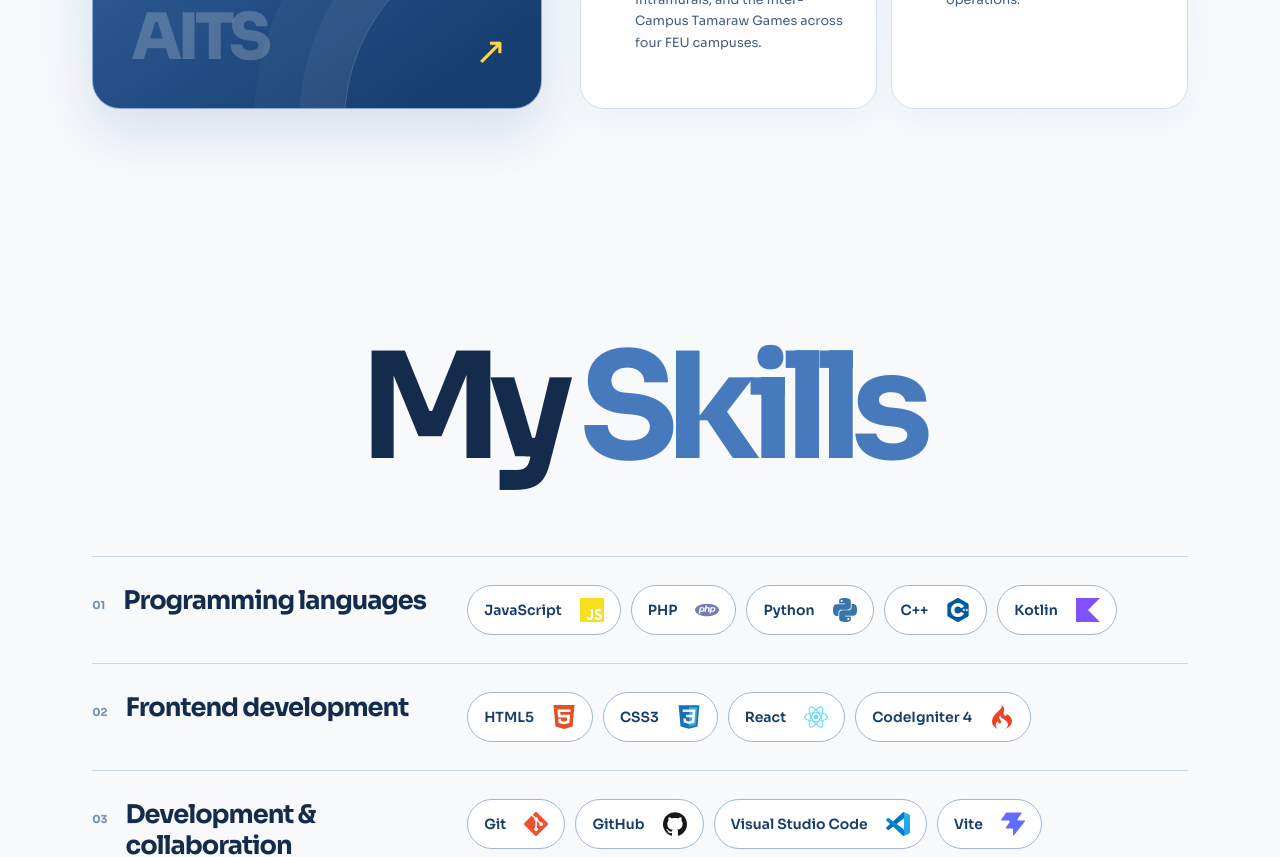
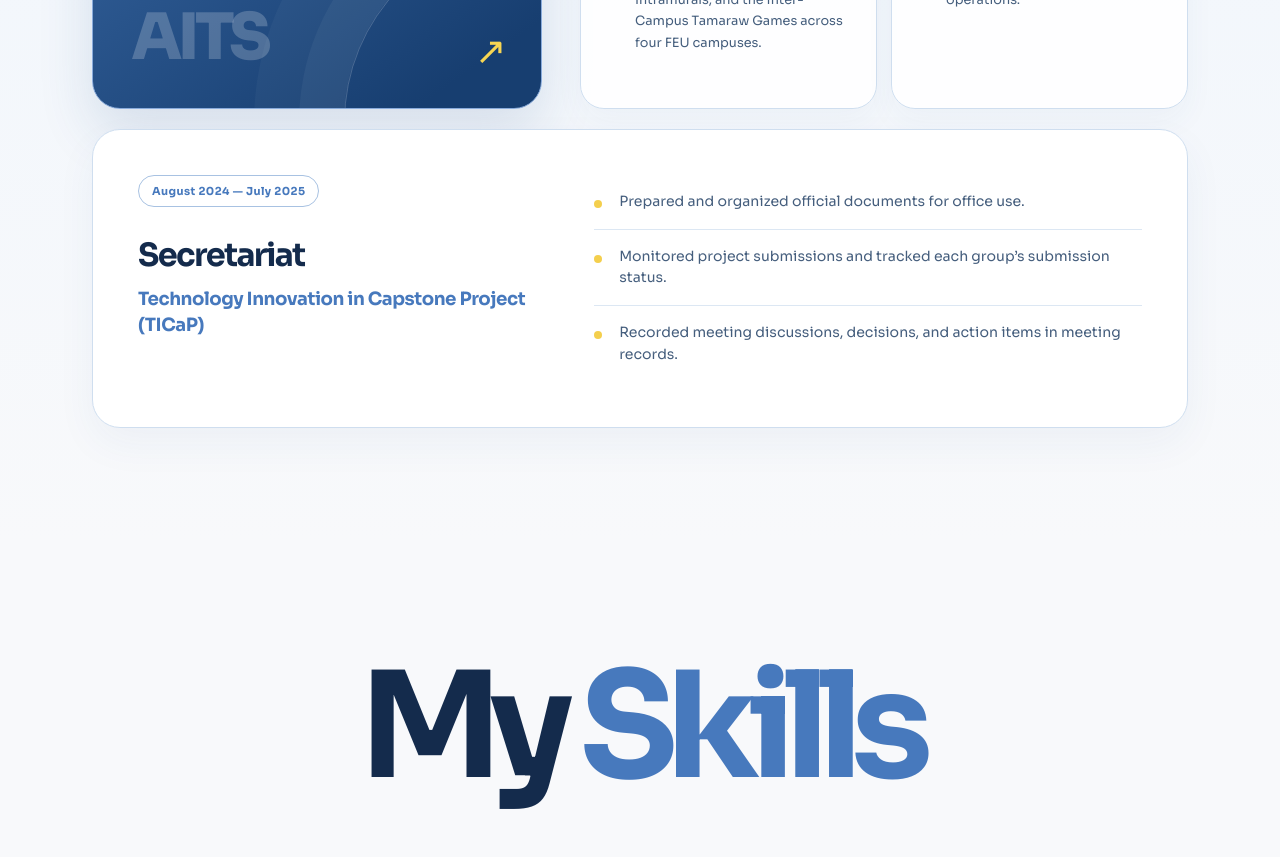
Before and after one commit to armani19/myreactapp, a React (Create React App) app: page / in a window 1280 px wide. Shown: the part 3500-4357 px from the top of the page. Built offline with nearby package versions, Linux system fonts and the light colour scheme.

Commit message:
Add TICaP leadership role and simplify skills labels

```diff
--- a/src/App.css
+++ b/src/App.css
@@ -134,8 +134,7 @@ main { padding-top: 0; }
 .skills-section h2 span { color: #4779bd; }
 .skills-group { display: grid; grid-template-columns: minmax(220px,.65fr) 1.35fr; gap: 28px; align-items: start; padding: 28px 0; border-top: 1px solid #cbd7e5; }
 .skills-group:last-child { border-bottom: 1px solid #cbd7e5; }
-.skills-group-heading { display: flex; gap: 18px; align-items: baseline; }
-.skills-group-heading > span { color: #7390ad; font-size: 11px; font-weight: 700; }
+.skills-group-heading { display: flex; align-items: baseline; }
 .skills-group h3 { margin: 0; font-size: clamp(19px,2vw,27px); line-height: 1.2; letter-spacing: -.04em; }
 .skills-pills { display: flex; flex-wrap: wrap; gap: 10px; }
 .skills-pills span { display: inline-flex; align-items: center; gap: 18px; padding: 12px 16px; border: 1px solid #9db7d2; border-radius: 999px; background: #fff; color: #173d69; font-size: 14px; font-weight: 600; transition: transform .25s,background .25s,border-color .25s; }
@@ -257,8 +256,16 @@ html, body, #root { max-width: 100%; }
 .leadership-highlight-dot { flex: none; width: 10px; height: 10px; margin-top: 8px; border-radius: 50%; background: #f4cf4d; box-shadow: 0 0 0 6px #f4cf4d26; }
 .leadership-highlight h4 { margin: 0 0 12px; color: #174574; font-size: clamp(17px,1.4vw,21px); letter-spacing: -.035em; }
 .leadership-highlight p { margin: 0; color: #455e7d; font-size: clamp(12px,1vw,14px); line-height: 1.7; }
+.leadership-secondary { display: grid; grid-template-columns: minmax(250px,.85fr) minmax(0,1.15fr); gap: clamp(30px,4vw,70px); margin-top: 20px; padding: clamp(28px,3.5vw,50px); border: 1px solid #cfdeef; border-radius: 28px; background: #fff; box-shadow: 0 16px 40px #2a56800d; }
+.leadership-secondary-period { display: inline-block; margin-bottom: 30px; padding: 8px 13px; border: 1px solid #a8c2e2; border-radius: 999px; color: #4779bd; font-size: 11px; font-weight: 700; letter-spacing: .04em; }
+.leadership-secondary h3 { max-width: 490px; margin: 0; font-size: clamp(27px,2.5vw,38px); line-height: 1.16; letter-spacing: -.05em; }
+.leadership-secondary h3 span { display: block; margin-top: 12px; color: #4779bd; font-size: .57em; line-height: 1.45; letter-spacing: -.025em; }
+.leadership-secondary ul { display: grid; align-content: center; gap: 0; margin: 0; padding: 0; list-style: none; }
+.leadership-secondary li { position: relative; padding: 16px 0 16px 25px; border-bottom: 1px solid #dce7f3; color: #455e7d; font-size: clamp(13px,1.1vw,16px); line-height: 1.55; }
+.leadership-secondary li:last-child { border-bottom: 0; }
+.leadership-secondary li::before { content: ''; position: absolute; left: 0; top: 25px; width: 8px; height: 8px; border-radius: 50%; background: #f4cf4d; }
 .leadership-revealed { animation: leadership-arrive .75s cubic-bezier(.2,.7,.2,1) var(--reveal-delay,0ms) both; }
 @keyframes leadership-arrive { from { opacity: 0; translate: 0 24px; } to { opacity: 1; translate: 0 0; } }
-@media (max-width: 950px) { .leadership-layout { grid-template-columns: 1fr; } .leadership-role { min-height: 340px; } .leadership-role h3 { margin-top: 50px; } }
+@media (max-width: 950px) { .leadership-layout,.leadership-secondary { grid-template-columns: 1fr; } .leadership-role { min-height: 340px; } .leadership-role h3 { margin-top: 50px; } .leadership-secondary-period { margin-bottom: 22px; } }
 @media (max-width: 620px) { .leadership-highlights { grid-template-columns: 1fr; } .leadership-role { min-height: 360px; } .leadership-highlight { padding: 24px; } }
 @media (prefers-reduced-motion: reduce) { .leadership-revealed { animation: none; } .leadership-highlight { transition: none; } .leadership-highlight:hover { transform: none; } }
--- a/src/App.js
+++ b/src/App.js
@@ -286,6 +286,17 @@ function App() {
                 ))}
               </div>
             </div>
+            <article className="leadership-secondary" data-leadership-reveal aria-labelledby="ticap-title">
+              <div className="leadership-secondary-heading">
+                <span className="leadership-secondary-period">August 2024 — July 2025</span>
+                <h3 id="ticap-title">Secretariat <span>Technology Innovation in Capstone Project (TICaP)</span></h3>
+              </div>
+              <ul>
+                <li>Prepared and organized official documents for office use.</li>
+                <li>Monitored project submissions and tracked each group’s submission status.</li>
+                <li>Recorded meeting discussions, decisions, and action items in meeting records.</li>
+              </ul>
+            </article>
           </div>
         </section>
         <section className="skills-section" id="skills" aria-labelledby="skills-title">
@@ -297,8 +308,8 @@ function App() {
                 ['Frontend development', 'HTML5', 'CSS3', 'React', 'CodeIgniter 4'],
                 ['Development & collaboration', 'Git', 'GitHub', 'Visual Studio Code', 'Vite'],
                 ['Design & prototyping', 'Figma', 'Microsoft Power Apps', 'Canva'],
-              ].map(([category, ...skills], index) => <div className="skills-group" key={category}>
-                <div className="skills-group-heading"><span>0{index + 1}</span><h3>{category}</h3></div>
+              ].map(([category, ...skills]) => <div className="skills-group" key={category}>
+                <div className="skills-group-heading"><h3>{category}</h3></div>
                 <div className="skills-pills">{skills.map(skill => <span key={skill}>{skill}<img src={skillLogoUrl(skill)} alt="" aria-hidden="true" loading="lazy" /></span>)}</div>
               </div>)}
             </div>
```
